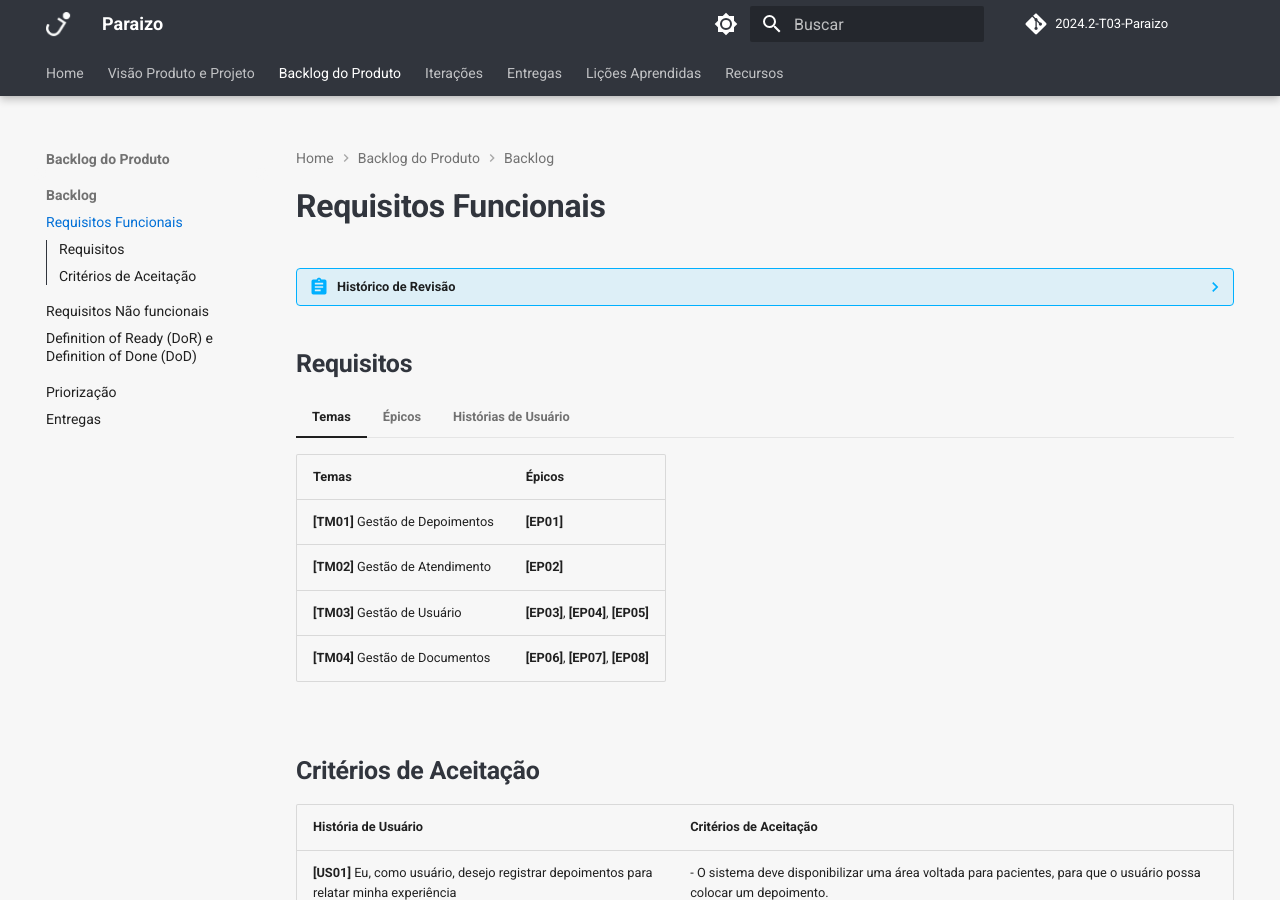
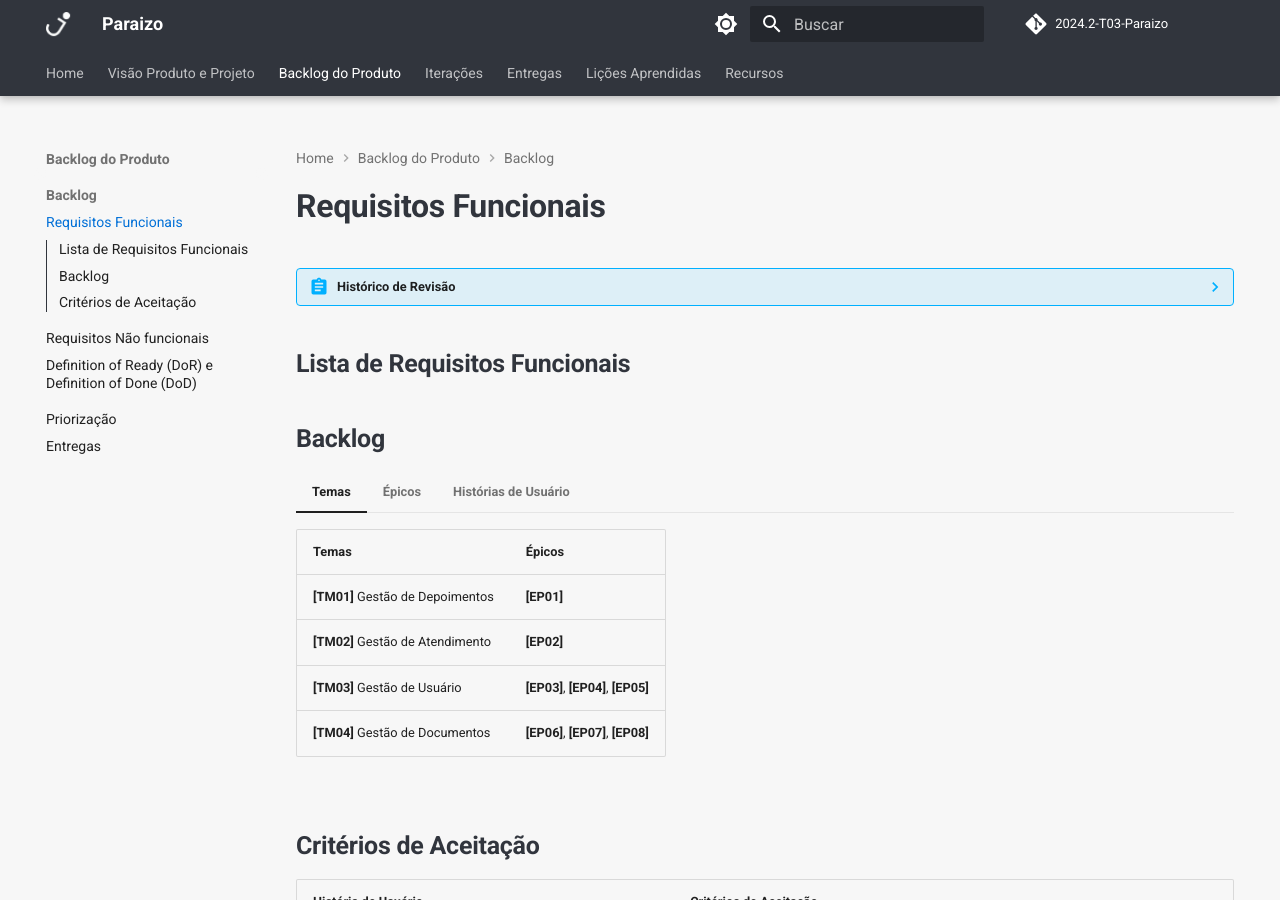
Before and after one commit to mdsreq-fga-unb/2024.2-T03-Paraizo, an MkDocs documentation site: the page built from docs/backlog-produto/backlog/funcionais/index.md, in a window 1280 px wide and 900 px high. Built offline with MkDocs 1.6.1 and Material for MkDocs 9.7.7, drawn with Linux system fonts in a browser that asks for light colours; comment, search, counter and statistics services are not loaded; the version menu is left out.

```diff
--- a/docs/backlog-produto/backlog/funcionais/index.md
+++ b/docs/backlog-produto/backlog/funcionais/index.md
@@ -7,7 +7,9 @@
     |  01/11   |    1.0     | Criação do tópico de Backlog do Produto | Maykon Júnio dos Santos Soares |
     |  15/12   |    2.0     | Adição dos artefatos | Pedro Miguel M. de O. dos Santos, Maykon Júnio dos Santos Soares |
 
-## **Requisitos**
+## **Lista de Requisitos Funcionais**
+
+## **Backlog**
 
 === "Temas"
 
```
Also changed, not shown: 1 other file.
